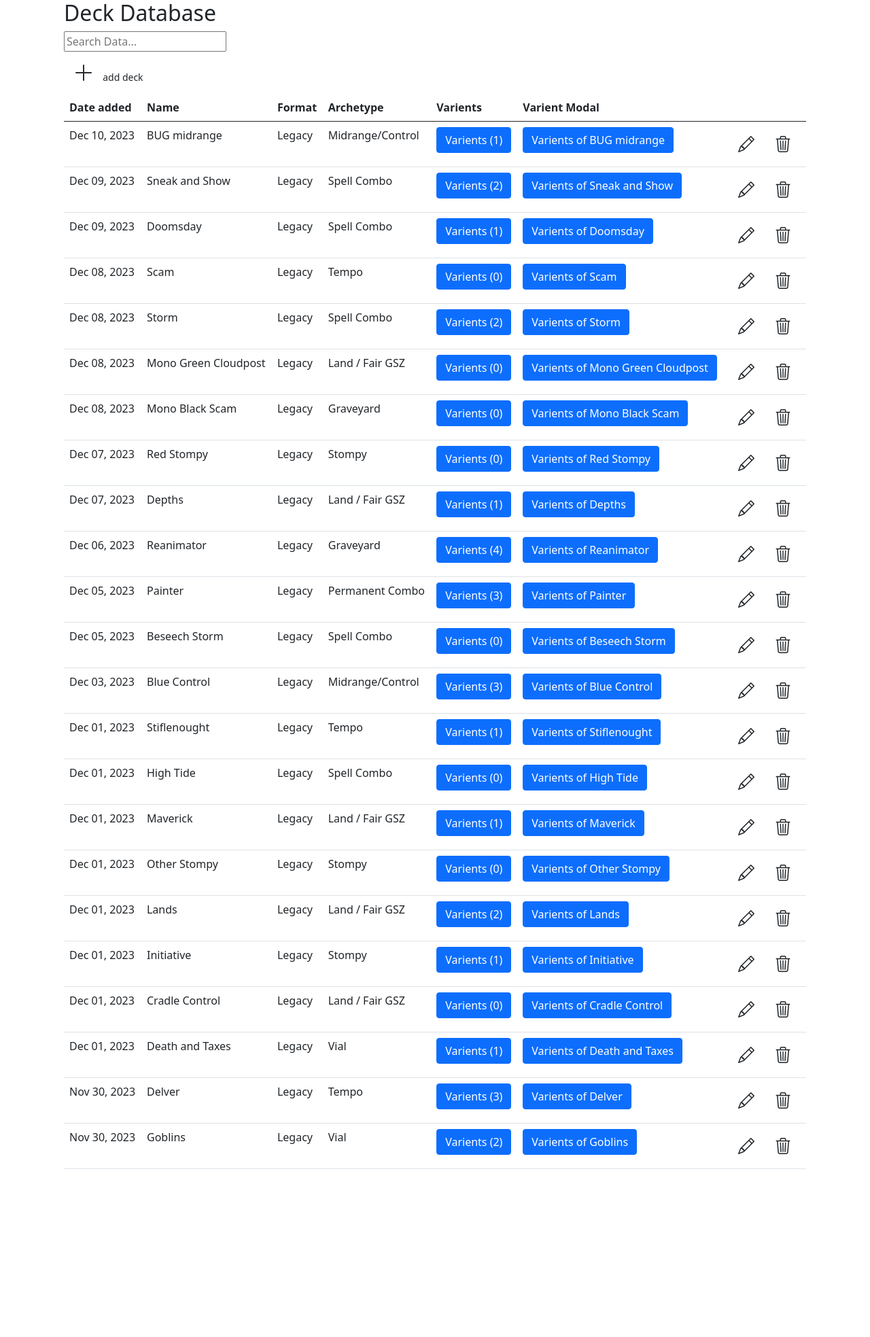
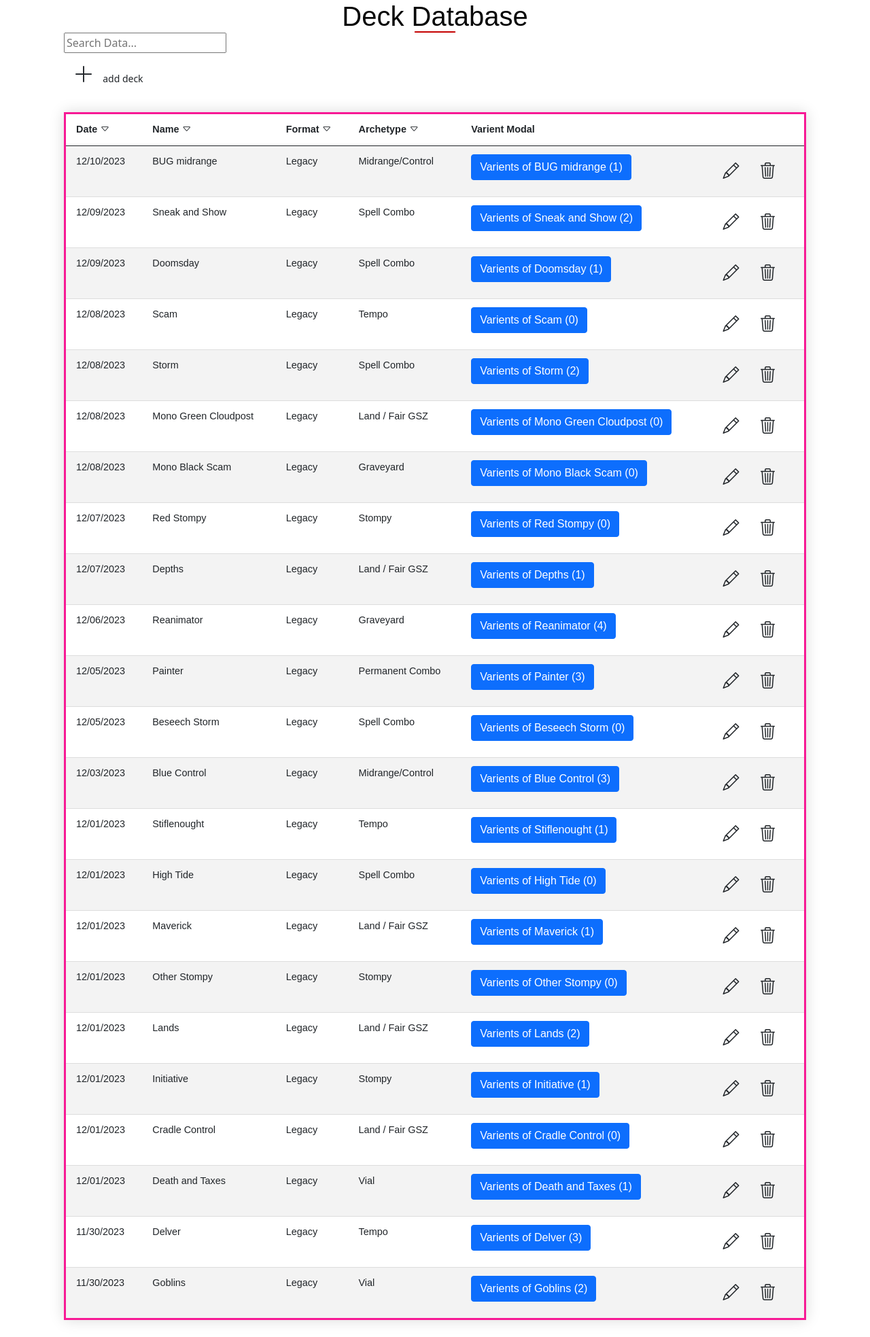
Before and after one commit to sctilley/mject, a Django app: page /decks/ in a window 1280 px wide. Shown: the part 72-2039 px from the top of the page at 68% size. Before the commit the page ends 1792 px from the top, so only its background shows below. Run offline with Django 4.2, Linux system fonts and the light colour scheme; a user stored in the database is signed in; data comes from the database, SQL or seed files in the repository; both versions use the stored data as it was after the commit; some libraries are stand-ins or nearby versions.

Commit message:
finished deck table modal

```diff
--- a/core/templates/core/decks.html
+++ b/core/templates/core/decks.html
@@ -3,7 +3,9 @@
 
 
 <div class="container">
-        <h2>Deck Database</h2>
+    <div class="two alt-two">
+        <h1>Deck Database</h1>
+    </div>
     <div class="input-group">
         <input type="search" placeholder="Search Data...">
     </div>
--- a/core/templates/core/home.html
+++ b/core/templates/core/home.html
@@ -3,7 +3,7 @@
 <div class="container" style="padding: 12px;">
     <div class="row">
       <div class="col-12 col-xl-3">
-        <div class="card-body border border-primary d-flex justify-content-around d-xl-block" hx-get="{% url 'mwp' %}" hx-trigger="load" hx-target="this" hx-swap="innerHTML"></div>
+        <div class="card-body d-flex justify-content-around d-xl-block" hx-get="{% url 'mwp' %}" hx-trigger="load" hx-target="this" hx-swap="innerHTML"></div>
       </div>
       <div class="col-12 col-xl-9">
         <div class="">
--- a/core/templates/core/partials/decks/decks_table.html
+++ b/core/templates/core/partials/decks/decks_table.html
@@ -1,73 +1,28 @@
 {% load static %}
-<table class="table table-hover">
+<table class="table table-hover stable">
     <thead>
-        <th>Date added</th>
-        <th>Name</th>
-        <th>Format</th>
-        <th>Archetype</th>
-        <th>Varients</th>
-        <th>Varient Modal</th>
+        <th>Date <i class="bi bi-caret-down"></i></th>
+        <th>Name <i class="bi bi-caret-down"></i></th>
+        <th>Format <i class="bi bi-caret-down"></i></th>
+        <th>Archetype <i class="bi bi-caret-down"></i></th>
+        <th>Varient Modal <i></i></th>
         <th></th>
     </thead>
     <tbody>
         {% for deck in decks %}
             <tr>
-                <td>{{ deck.dateCreated|date:"M d, Y" }}</td>
+                <td>{{ deck.dateCreated|date:"SHORT_DATE_FORMAT" }}</td>
                 <td>{{ deck.name }}</td>
                 <td>{{ deck.mtgFormat }}</td>
                 <td>{{ deck.archetype }}</td>
                 <td>
-                    <button class="btn btn-primary" type="button" data-bs-toggle="collapse" data-bs-target="#collapse{{deck.id}}">Varients ({{ deck.flavors.count|add:"-1" }})</button>
-                </td>
-                <td>
                     <!-- MODAL HERE -->
-                    <button hx-get="{% url 'flavorModal' deck.pk %}" hx-target="#vformModal" hx-trigger="click" data-bs-toggle="modal" data-bs-target="#vformModal" data-bs-whatever="{{deck.name}}" class="btn btn-primary">Varients of {{deck.name}}</button>
+                    <button hx-get="{% url 'flavorModal' deck.pk %}" hx-target="#vformModal" hx-trigger="click" data-bs-toggle="modal" data-bs-target="#vformModal" data-bs-whatever="{{deck.name}}" class="btn btn-primary">Varients of {{deck.name}} ({{ deck.flavors.count|add:"-1" }})</button>
                 </td>
                 <td>
                     <button class='btn' hx-get="{% url 'edit_deck' deck.pk %}" hx-target="closest tr" hx-swap="outerHTML"><i class="bi bi-pencil" style="font-size: 1.5rem"></i></svg></button>
                     <button class='btn' hx-confirm='Are you Sure?' hx-target="closest tr" hx-swap="outerHTML swap:1s" hx-delete="{% url 'delete_deck' deck.pk %}"><i class="bi bi-trash3" style="font-size: 1.5rem"></i></button>
                 </td>
-            </tr>
-            <tr class="collapse" id="collapse{{deck.id}}">
-                <td></td>
-                <td></td>
-                <td></td>
-                <td>
-                    <button class='btn' hx-get="{% url 'add_varient' deck.pk %}" hx-target="next tbody" hx-swap="afterbegin">
-                        <i class="bi bi-folder-plus" style="font-size: 1.5rem"></i>
-                    </button>
-                </td>
-
-
-                <td>
-                    <table class="table">
-                        <tbody>
-                            {% for flavor in deck.flavors.all %}
-                                {% if flavor.name != "none" %}
-                                    <tr>
-                                        {% if flavor.isdefault %}
-                                        <td>
-                                            <strong>{{flavor.name}}</strong>
-                                        </td>
-                                        {% else %}
-
-                                        <td>
-
-                                                {{flavor.name}}
-                                        </td>
-                                        {% endif %}
-                                        <td>
-                                            <button class='btn' hx-get="{% url 'edit_flavor' flavor.pk %}" hx-target="closest tr" hx-swap="outerHTML"><i class="bi bi-pencil"></i></button>
-                                            <button class='btn' hx-confirm='Are you Sure?' hx-target="closest tr" hx-swap="outerHTML swap:1s" hx-delete="{% url 'delete_flavor' flavor.pk %}"><i class="bi bi-trash3"></i></button>
-                                        </td>
-                                    </tr>
-                                {% endif %}
-                            {% endfor %}
-                        </tbody>
-                    </table>
-
-                </td>
-                <td></td>
             </tr>
 
         {% endfor %}
--- a/core/templates/core/partials/decks/new_varient.html
+++ b/core/templates/core/partials/decks/new_varient.html
@@ -7,7 +7,7 @@
     <td>{{flavor.name}}</td>
     {% endif %}
     <td>
-        <button class='btn' hx-get="#" hx-target="closest tr" hx-swap="outerHTML"><svg class="bi bi-pencil" width="24" height="24"><use xlink:href="#pencil"></svg></button>
-        <button class='btn' hx-confirm='Are you Sure?' hx-target="closest tr" hx-swap="outerHTML swap:1s" hx-delete="#"><svg class="bi bi-trash3" width="24" height="24"><use xlink:href="#trash3"></svg></button>
+        <button class='btn' hx-get="#" hx-target="closest tr" hx-swap="outerHTML"><i class="bi bi-pencil"></i></button>
+        <button class='btn' hx-confirm='Are you Sure?' hx-target="closest tr" hx-swap="outerHTML swap:1s" hx-delete="#"><i class="bi bi-trash3"></i></button>
     </td>
 </tr>
--- a/static/main.css
+++ b/static/main.css
@@ -5,10 +5,6 @@
     --dark: #140e0e;
     --highlight: rgb(184, 255, 255);
 
-}
-
-h1 {
-    color: blue;
 }
 
 .ho-line {
@@ -79,3 +75,59 @@
     margin-bottom: 20px;
     margin: 20px;
 }
+
+/* heading h1 stuff */
+
+h1 {
+    position: relative;
+    padding: 0;
+    margin: 0;
+    font-family: "Raleway", sans-serif;
+    font-weight: 300;
+    font-size: 40px;
+    color: #080808;
+    -webkit-transition: all 0.4s ease 0s;
+    -o-transition: all 0.4s ease 0s;
+    transition: all 0.4s ease 0s;
+  }
+
+  h1 span {
+    display: block;
+    font-size: 0.5em;
+    line-height: 1.3;
+  }
+  h1 em {
+    font-style: normal;
+    font-weight: 600;
+  }
+
+/* === HEADING STYLE #2 === */
+.two h1 {
+    text-transform: capitalize;
+  }
+  .two h1:before {
+    position: absolute;
+    left: 0;
+    bottom: 0;
+    width: 60px;
+    height: 2px;
+    content: "";
+    background-color: #c50000;
+  }
+
+  .two h1 span {
+    font-size: 13px;
+    font-weight: 500;
+    text-transform: uppercase;
+    letter-spacing: 4px;
+    line-height: 3em;
+    padding-left: 0.25em;
+    color: rgba(0, 0, 0, 0.4);
+    padding-bottom: 10px;
+  }
+  .alt-two h1 {
+    text-align:center;
+  }
+  .alt-two h1:before {
+    left:50%; margin-left:-30px;
+  }
--- a/static/tablesearchsortx.js
+++ b/static/tablesearchsortx.js
@@ -67,7 +67,6 @@
         // let first_row = a.querySelectorAll('td')[column].textContent.toLowerCase(),
         //     second_row = b.querySelectorAll('td')[column].textContent.toLowerCase();
 
-
         if (head.textContent.includes("Date")) {
                 var xxx = convertDate(a.querySelectorAll('td')[column].textContent),
                     yyy = convertDate(b.querySelectorAll('td')[column].textContent);
```
Also changed, not shown: core/templates/core/partials/decks/add_flavor.html (+3 -11 lines), core/templates/core/partials/decks/flavorModal.html (+29 -2 lines), core/templates/core/statspage.html (+5 -6 lines), core/templates/core/test.html (+10 -19 lines), db.sqlite3. Lines whose indentation alone changed are shown as unchanged.
